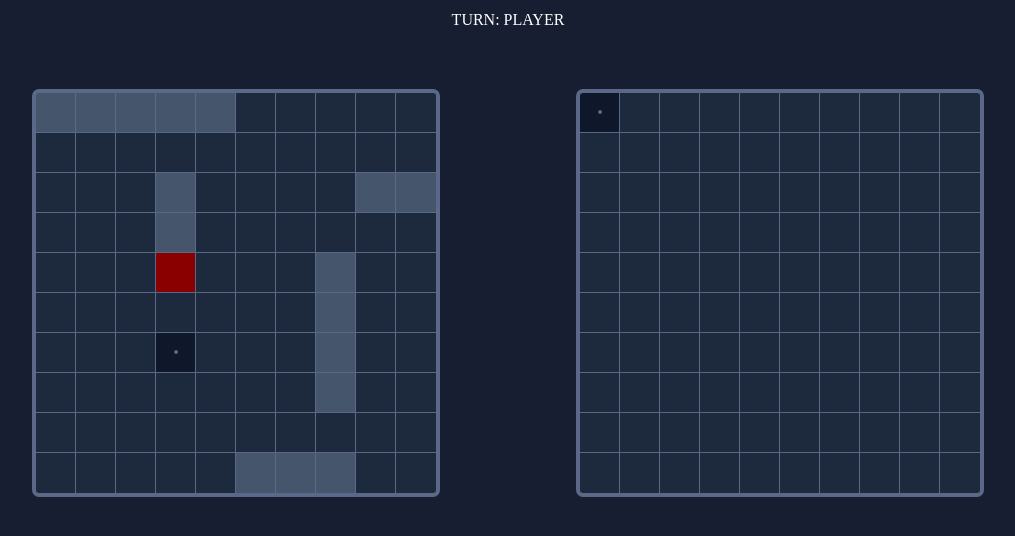
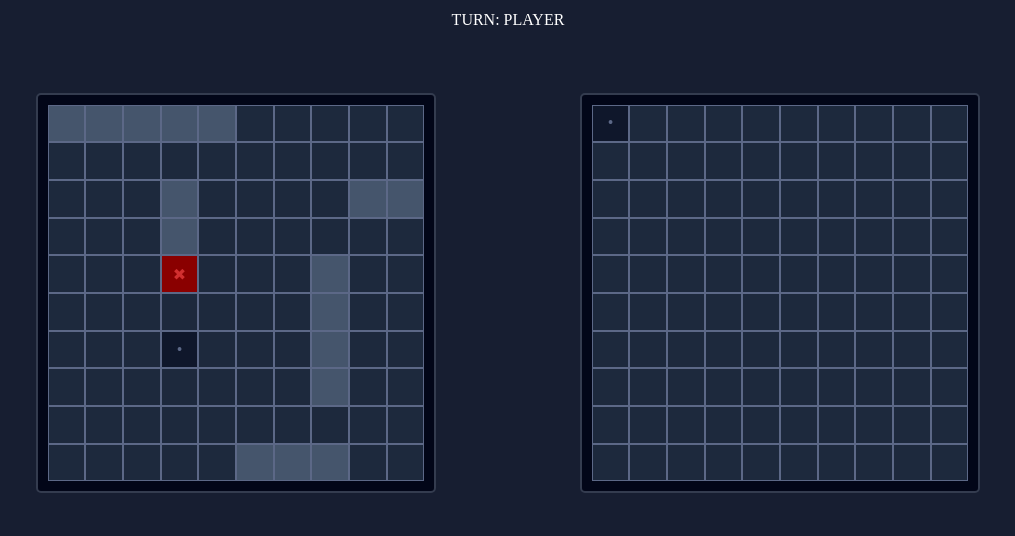
Before and after one commit to apociello/BattleShip, a website built with webpack: page src/template.html in a window 1280 px wide. Both pictures are taken after a click on the element 732 px from the left and 267 px from the top of the page. Shown: the part 154-690 px from the top of the page, without its empty margins (132-1147 px from the left). Built offline with nearby package versions, Linux system fonts and the light colour scheme.

Commit message:
style: improve style of board and sunk ships

```diff
--- a/src/game.js
+++ b/src/game.js
@@ -32,10 +32,13 @@ function renderP1Board() {
           break;
         case 'X':
           cell.style.backgroundColor = 'rgb(138, 0, 0)';
+          cell.style.color = 'rgb(209, 47, 47)';
+          cell.textContent = '✖';
           break;
         case '*':
           cell.style.backgroundColor = 'rgb(138, 0, 0)';
           cell.style.color = 'rgb(209, 47, 47)';
+          cell.style.border = '1px solid rgb(255, 0, 0)';
           cell.textContent = '✖';
           break;
         case '-':
@@ -66,10 +69,13 @@ function renderP2Board() {
       switch (player2.board.board[i][j]) {
         case 'X':
           cell.style.backgroundColor = 'rgb(138, 0, 0)';
+          cell.style.color = 'rgb(209, 47, 47)';
+          cell.textContent = '✖';
           break;
         case '*':
           cell.style.backgroundColor = 'rgb(138, 0, 0)';
           cell.style.color = 'rgb(209, 47, 47)';
+          cell.style.border = '1px solid rgb(255, 0, 0)';
           cell.textContent = '✖';
           break;
         case '-':
--- a/src/style.css
+++ b/src/style.css
@@ -36,16 +36,17 @@ main {
   display: grid;
   grid-template-columns: repeat(10, 1fr);
   grid-template-rows: repeat(10, 1fr);
-  background-color: rgb(39, 50, 82);
-  outline: 4px solid rgb(92, 104, 135);
-  border-radius: 3px;
+  padding: 0.6rem;
+  background-color: rgb(2 6 24);
+  border: 2px solid rgb(52, 60, 79);
+  border-radius: 5px;
 }
 
 .cell {
   display: flex;
   justify-content: center;
   align-items: center;
-  outline: 1px solid rgb(92, 104, 135);
+  border: 0.8px solid rgb(92, 104, 135);
   color: rgb(92, 104, 135);
 }
 
```
